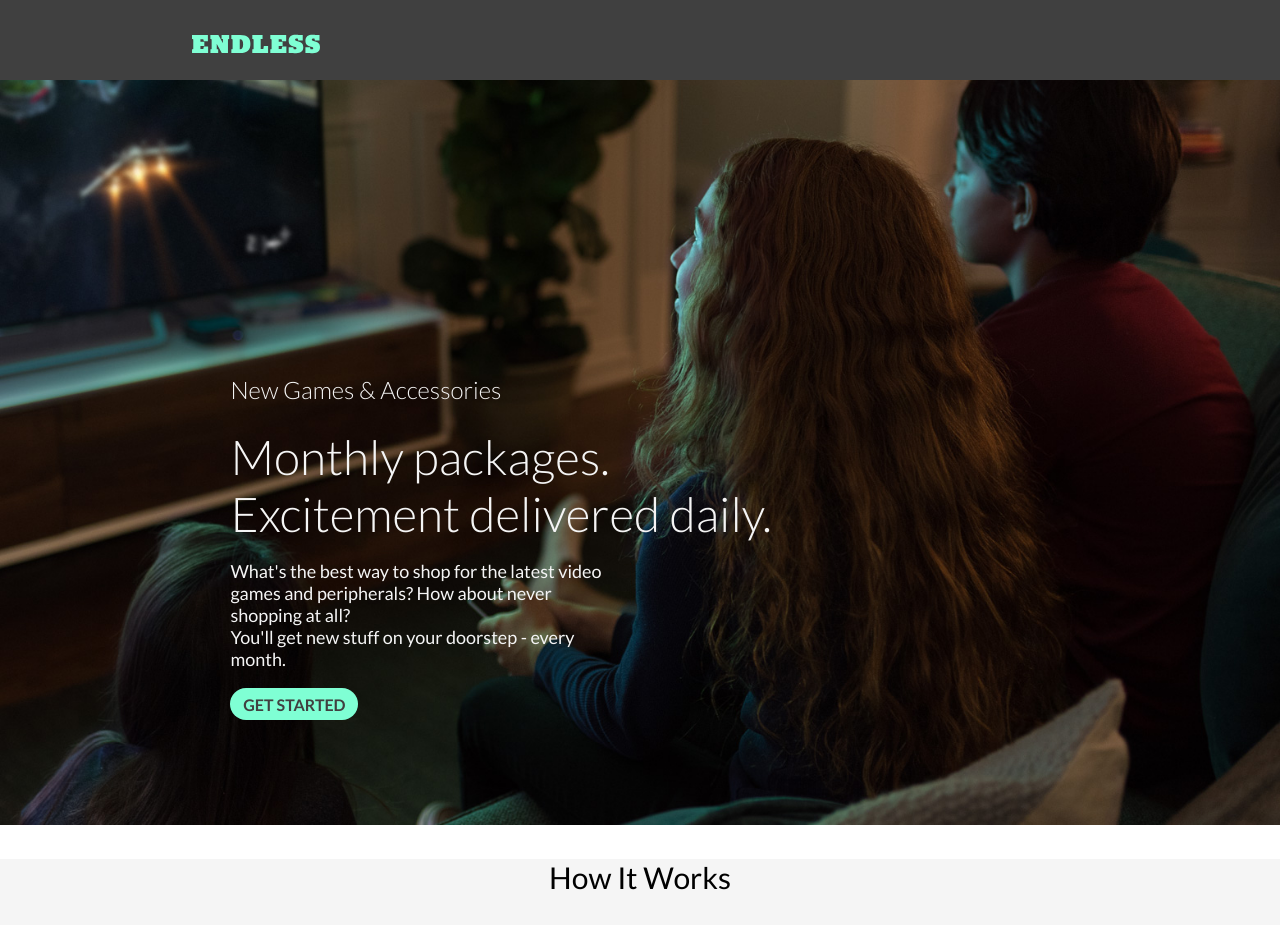
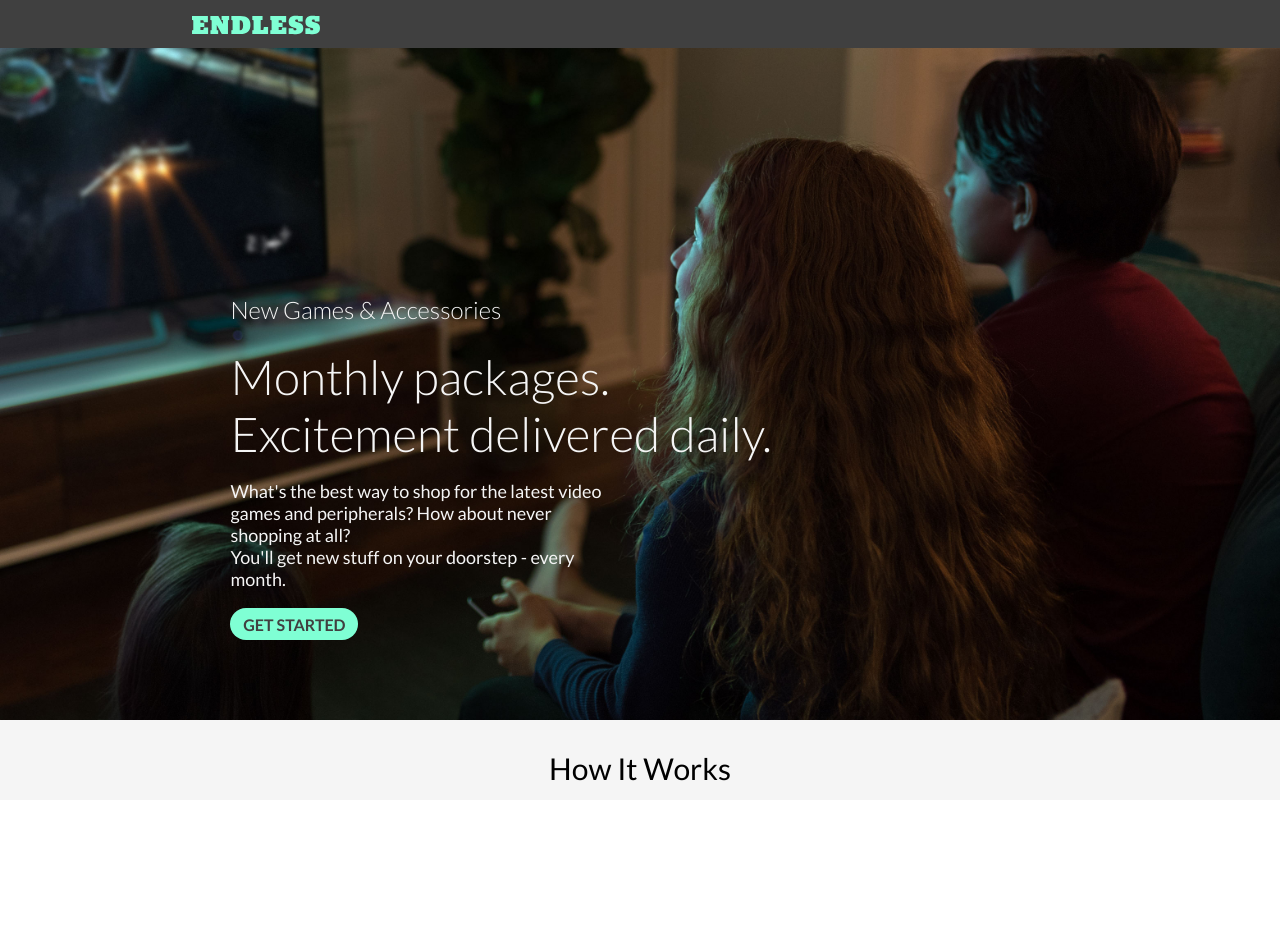
Before and after one commit to InfernOwl/Endless_React, a React (Create React App) app: page / in a window 1280 px wide. Shown: the top 928 px of the page. After the commit the page ends 800 px from the top, so only its background shows below. Built offline with nearby package versions, Linux system fonts and the light colour scheme; no server answers.

Commit message:
Fixed some sizing and positioning issues, and implemented parallax scrolling on page.

```diff
--- a/src/App.js
+++ b/src/App.js
@@ -2,7 +2,8 @@
 import React from 'react';
 
 //asset imports
-import couch_large from './assets/_final-assets/photo-couch.jpg';
+//import couch_small from './assets/_final-assets/photo-couch.jpg';
+import couch_large from './assets/_final-assets/photo-couch_2x.jpg';
 import { ReactComponent as Logo } from './assets/_final-assets/logo-endless.svg';
 
 // Main app import
@@ -11,15 +12,19 @@ import './App.css';
 class App extends React.Component {
 
     render() {
-        return (<div className="App" >
+        return (
+            <div className="App" >
+
                 <div className="Header">
                     <Header />
                 </div>
-            <div className="Promo">
+                <div className="parallax-wrapper" >
+                    <div className="Promo background">
                         <Promo />
                     </div>
-            <div className="HowItWorks">
+                    <div className="HowItWorks foreground">
                         <HowItWorks />
+                    </div>
                 </div>
             </div>
         );
@@ -31,7 +36,9 @@ class Header extends React.Component {
     render() {
         return (
             <div className="headerLogo">
+                <a href="/" >
                     <Logo className="endlessLogo" />
+                </a>
             </div>
         );
     }
--- a/src/index.css
+++ b/src/index.css
@@ -18,10 +18,39 @@ code {
     font-family: 'Lato', sans-serif;
 }
 
+.parallax-wrapper {
+    position: relative;
+    width: 100%;
+    height: 100vh;
+    overflow-x: hidden;
+    overflow-y: auto;
+    perspective: 8px;
+    perspective-origin: 0%;
+    display: flex;
+    z-index: 0;
+}
+
+.parallax-wrapper::-webkit-scrollbar {
+    display: none;
+}
+
+.foreground {
+    transform: translateZ(0px);
+}
+
+.background {
+    position: absolute;
+    top: 0;
+    left: 0;
+    width: 100%;
+    height: 100%;
+    transform-origin: 0;
+    transform: translateZ(-4px) scale(1.5);
+}
+
 .Header {
-    text-align: left;
     background-color: #404040;
-    height: 10%;
+    height: 6%;
     width: 100%;
     position: fixed;
     z-index: 1;
@@ -30,14 +59,16 @@ code {
 .endlessLogo {
     fill: aquamarine;
     width: 10%;
-    height: 10%;
+    height: 100%;
     left: 15%;
-    top: .5%;
-    position: fixed;
+    top: 3%;
+    position: absolute;
 
 }
 
 .Promo {
+    height: 100%;
+    width: 100%;
 }
 
 .promoSection img {
@@ -47,7 +78,7 @@ code {
 
 .promoText {
     position: absolute;
-    bottom: 10%;
+    bottom: 20%;
     left: 18%;
     text-align: left;
     width: 50%;
@@ -86,11 +117,13 @@ code {
     padding-right: 40%;
 }
 
-
-
 .HowItWorks {
     background-color: whitesmoke;
-    margin-bottom: 10%;
+    width: 100%;
+    height: max-content;
+    position: fixed;
+    left: 0px;
+    top: 90%;
 }
 
 .howItWorksText p {
```
Lines whose indentation alone changed are shown as unchanged.
